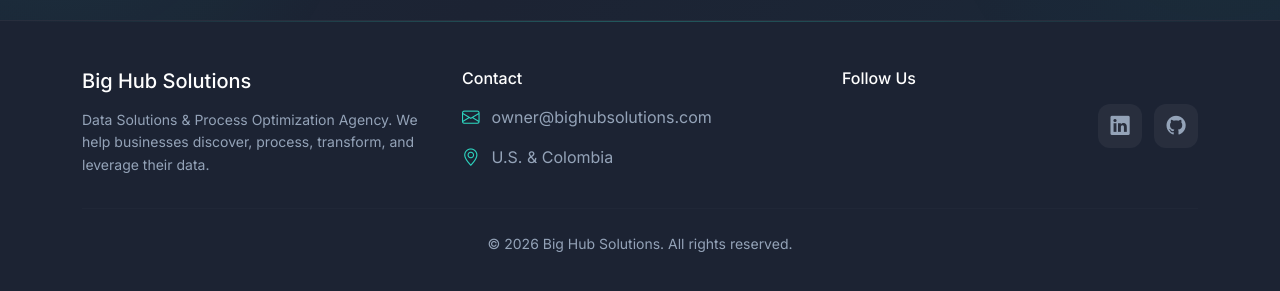
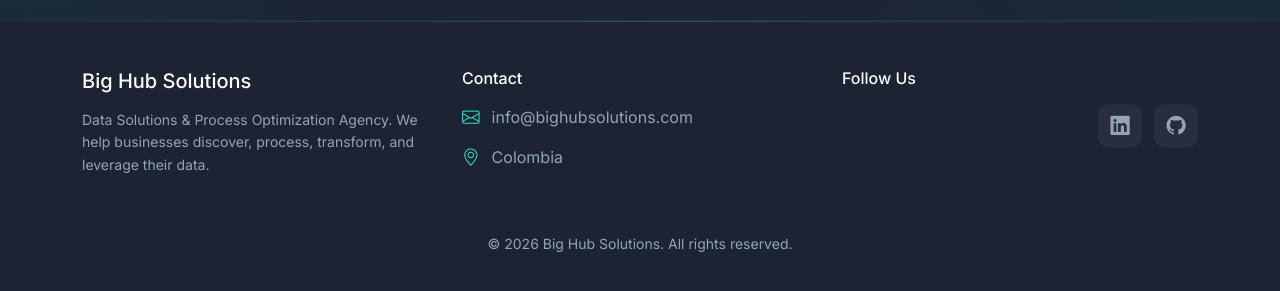
Before and after one commit to big-hub/big-hub.github.io, a Jekyll site: the page built from index.html, in a window 1280 px wide and 900 px high, scrolled down 1586 px. Shown: the part 596-887 px from the top of the window. Built offline with Jekyll 4.4.1, drawn with Linux system fonts in a browser that asks for light colours.

Commit message:
Update _config.yml

```diff
--- a/_config.yml
+++ b/_config.yml
@@ -8,10 +8,10 @@ tagline: "Discover your Data. Process it, transform it, and make it valuable."
 # Company info
 owner:
   name: "Big Hub Solutions"
-  email: "owner@bighubsolutions.com"
+  email: "info@bighubsolutions.com"
   linkedin_username: "big-hub-solutions"
   github_username: "big-hub"
-  location: "U.S. & Colombia"
+  location: "Colombia"
 
 # Analytics
 gtm_id: "GTM-THHDCLF"
```
